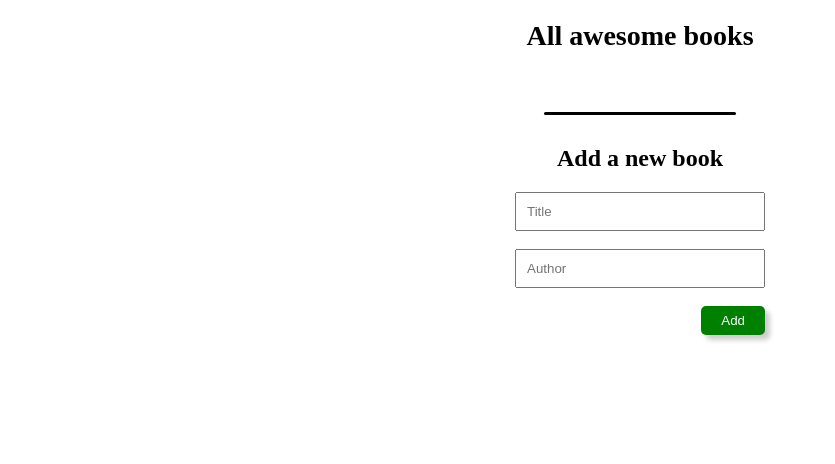
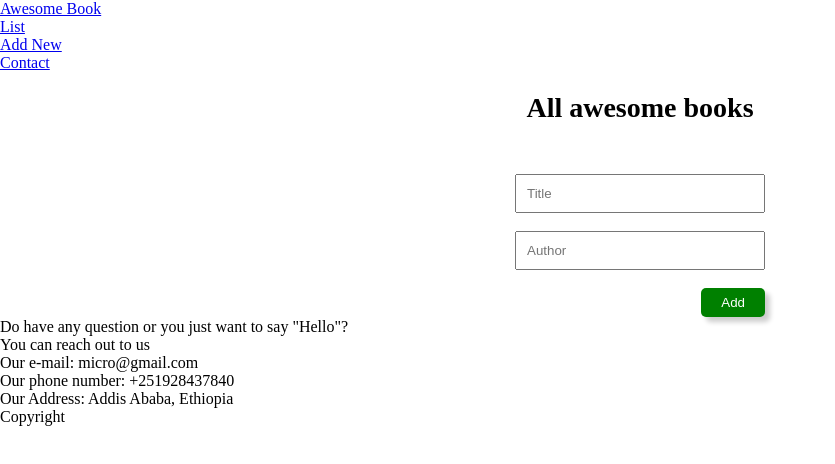
Before and after one commit to bushmusi/awsome-books, a website: page index.html in a window 1280 px wide. Shown: the whole page, without its empty margins (0-835 px from the left). Drawn offline with Linux system fonts and the light colour scheme.

Commit message:
Add new content

```diff
--- a/index.html
+++ b/index.html
@@ -8,13 +8,32 @@
 		<title>Awesome Books</title>
 	</head>
 	<body>
+		<nav>
+			<div class="left-nav">
+				<a href="#" class="nav-item">Awesome Book</a>
+			</div>
+			<ul class="right-nav">
+				<li class="border-item">
+					<a href="javascript:void(0)" onclick="diplayContainer(this)" class="nav-item" id="book-list">List</a>
+				</li>
+				<li class="border-item">
+					<a href="javascript:void(0)" onclick="diplayContainer(this)" class="nav-item" id="form-container">Add New</a>
+				</li>
+				<li>
+					<a href="javascript:void(0)" onclick="diplayContainer(this)" class="nav-item" id="contact-info">Contact</a>
+				</li>
+			</ul>
+		</nav>
+		<div class="current-date">
+			<p id="time-val"></p>
+		</div>
 		<section class="main-container">
-			<h1>All awesome books</h1>
-			<table class="book-list"></table>
-			<span class="span"></span>
-			<div class="form-container">
+			<h1 id="content-tilte">All awesome books</h1>
+			<div class="book-list content">
+				<table></table>
+			</div>
+			<div class="form-container content">
 				<form id="form">
-					<h2>Add a new book</h2>
 					<div class="name-box">
 						<input type="text" name="name" id="title" placeholder="Title" required />
 					</div>
@@ -26,7 +45,25 @@
 					<button type="submit">Add</button>
 				</form>
 			</div>
+			<div class="contact-info content">
+				<div class="info-contact">
+					<p>Do have any question or you just want to say "Hello"?</p>
+					<p>You can reach out to us </p>
+					<ul>
+						<li>Our e-mail: micro@gmail.com</li>
+						<li>Our phone number: +251928437840</li>
+						<li>Our Address: Addis Ababa, Ethiopia</li>
+					</ul>
+				</div>
+			</div>
 		</section>
+
+		<footer>
+			<div class="footer-box">
+				<p>Copyright</p>
+			</div>
+		</footer>
+
 		<script src="./assets/js/app.js"></script>
 	</body>
 </html>
```
